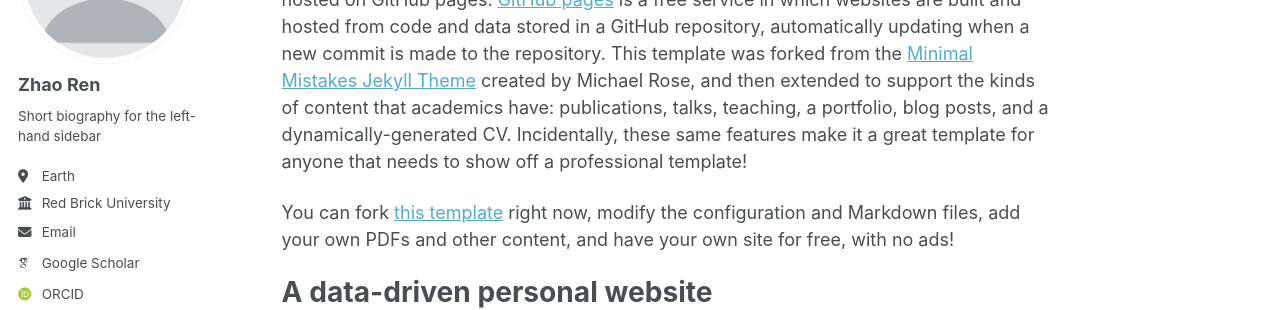
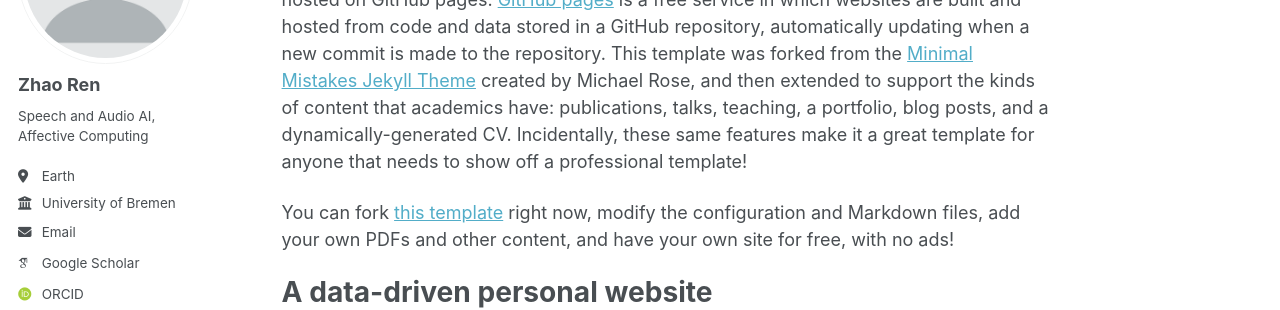
Before and after one commit to zhaoren91/zhaoren91.github.io, a Jekyll site: the page built from _pages/about.md, in a window 1280 px wide. Shown: the part 212-522 px from the top of the page. Built offline with Jekyll 4.4.1, drawn with Linux system fonts in a browser that asks for light colours; some web fonts are replaced; a script bundle is joined from its source files by our own code; library files that are not in the unit come from our copies.

Commit message:
Update _config.yml

```diff
--- a/_config.yml
+++ b/_config.yml
@@ -26,9 +26,9 @@
   avatar           : "profile.png"
   name             : "Zhao Ren"
   pronouns         : # example: "she/her"
-  bio              : "Short biography for the left-hand sidebar"
+  bio              : "Speech and Audio AI, Affective Computing"
   location         : "Earth"
-  employer         : "Red Brick University"
+  employer         : "University of Bremen"
   uri              : # URL
   email            : "none@example.org"
 
```
